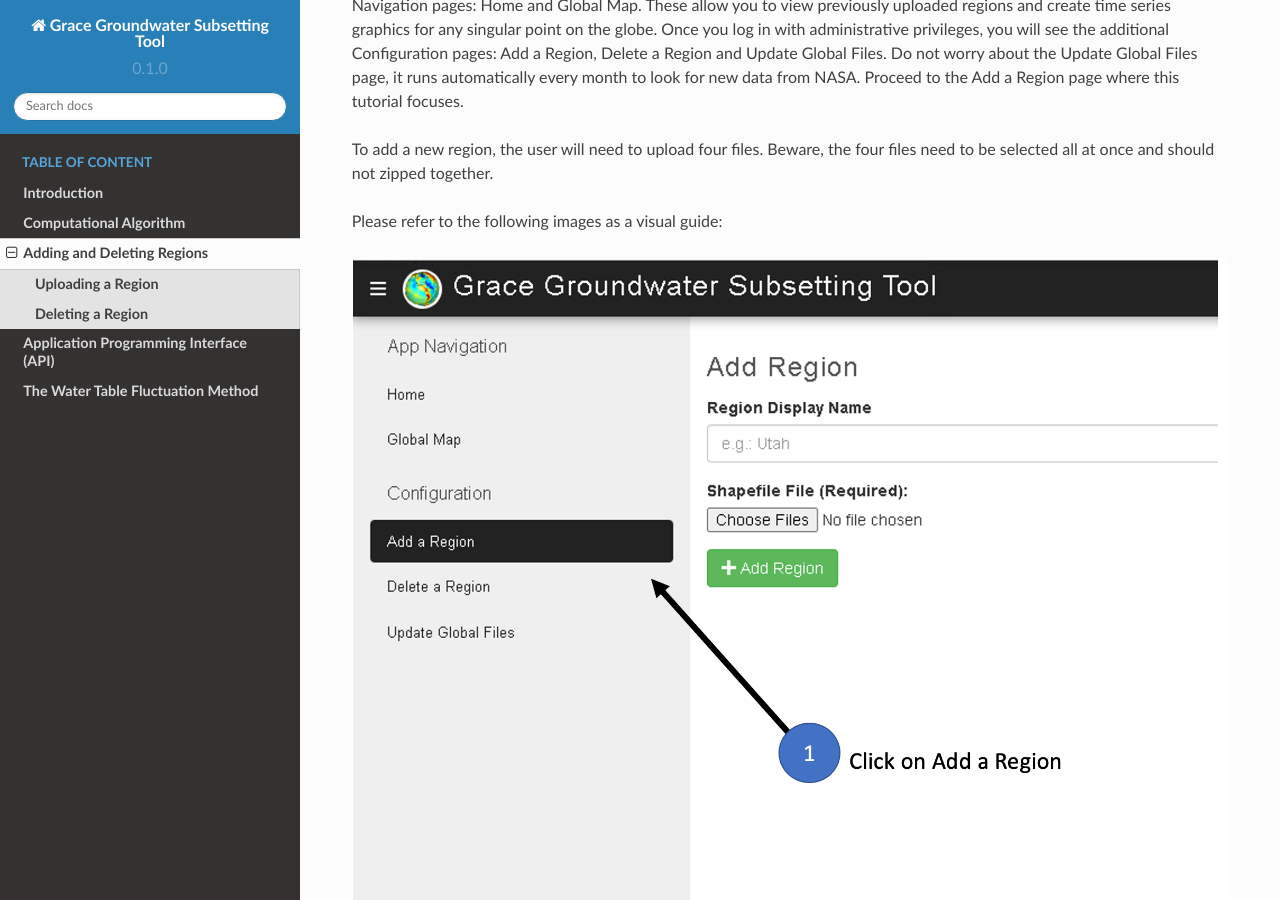
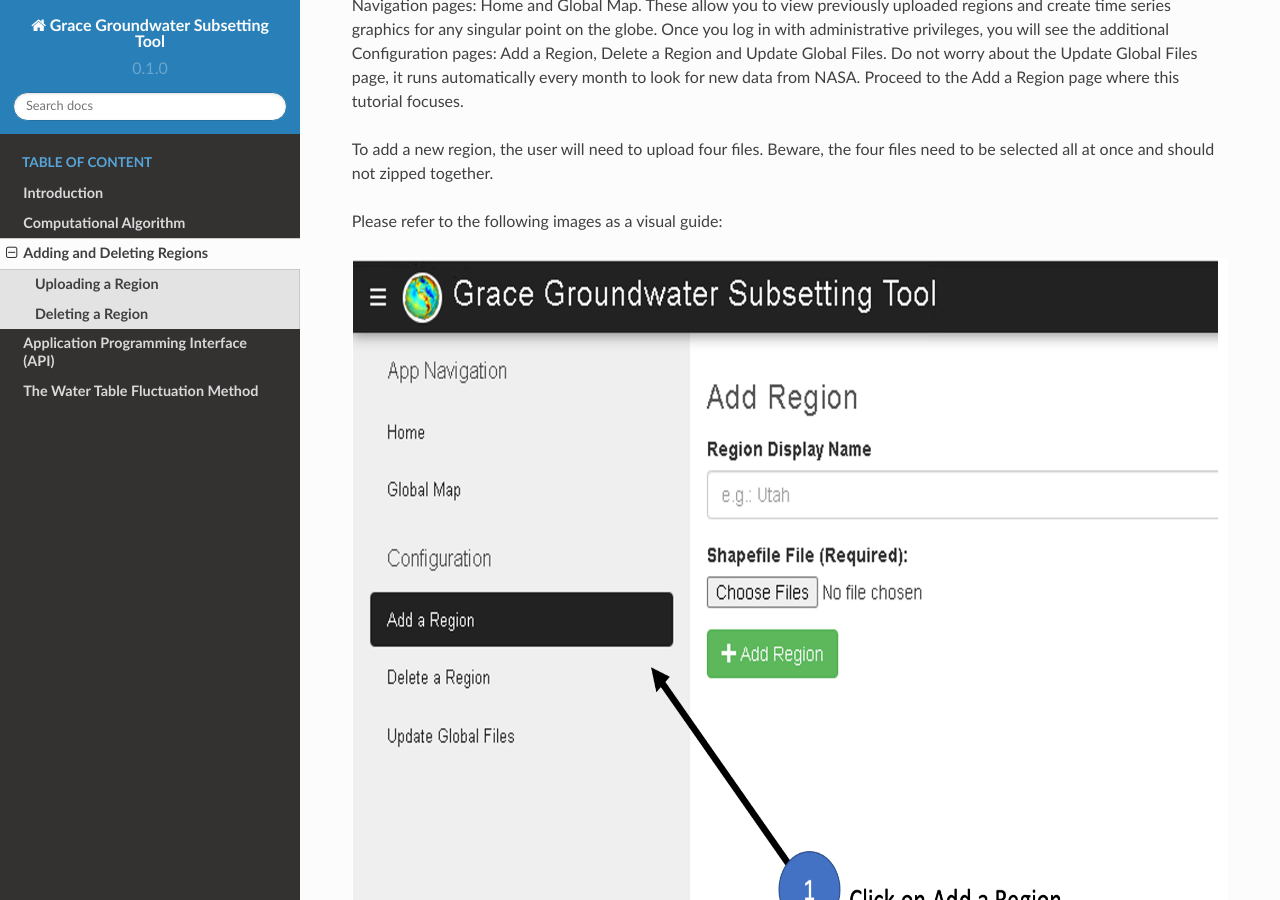
Before and after one commit to BYU-Hydroinformatics/ggst, a Sphinx documentation site: the page built from docs/source/uploading.rst, in a window 1280 px wide and 900 px high, scrolled down 438 px. Built offline with Sphinx 7.4.7 and the Read the Docs theme 2.0.0, drawn with Linux system fonts in a browser that asks for light colours.

Commit message:
Update uploading.rst

```diff
--- a/docs/source/uploading.rst
+++ b/docs/source/uploading.rst
@@ -18,17 +18,29 @@ To add a new region, the user will need to upload four files. Beware, the four f
 Please refer to the following images as a visual guide:
 
 .. image:: images-upload/uploadregion1.png
+   :scale: 70%
+   :align: center
 
 .. image:: images-upload/uploadregion2.png
+   :scale: 70%
+   :align: center
 
 .. image:: images-upload/uploadregion3.png
+   :scale: 70%
+   :align: center
 
 .. image:: images-upload/uploadregion4.png
+   :scale: 70%
+   :align: center
 
 .. image:: images-upload/uploadregion5.png
+   :scale: 70%
+   :align: center
 
 **Deleting a Region**
 ---------------------
 Deleting a region is very simple. Proceed to the Delete a Region page. Select the region from the drop down menu and hit the delete button. A message will display when the deletion has been completed.
 
 .. image:: images-upload/deleteregion.png
+   :scale: 70%
+   :align: center
```
